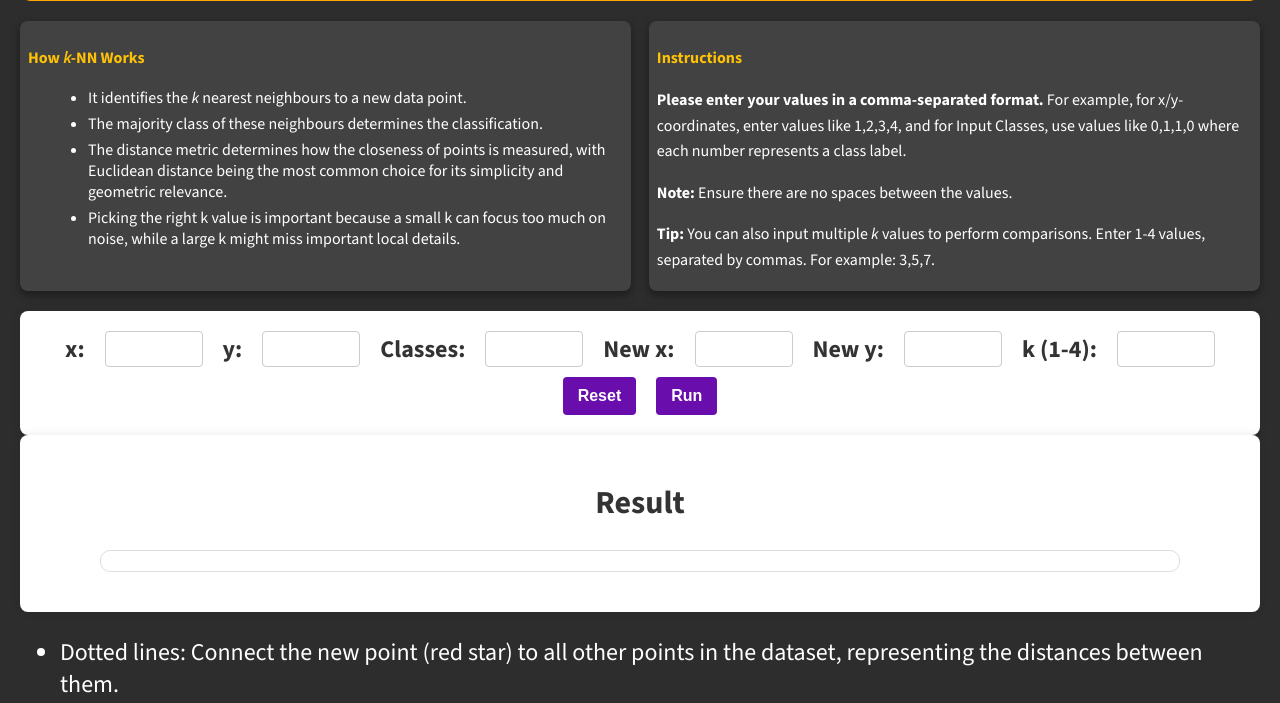
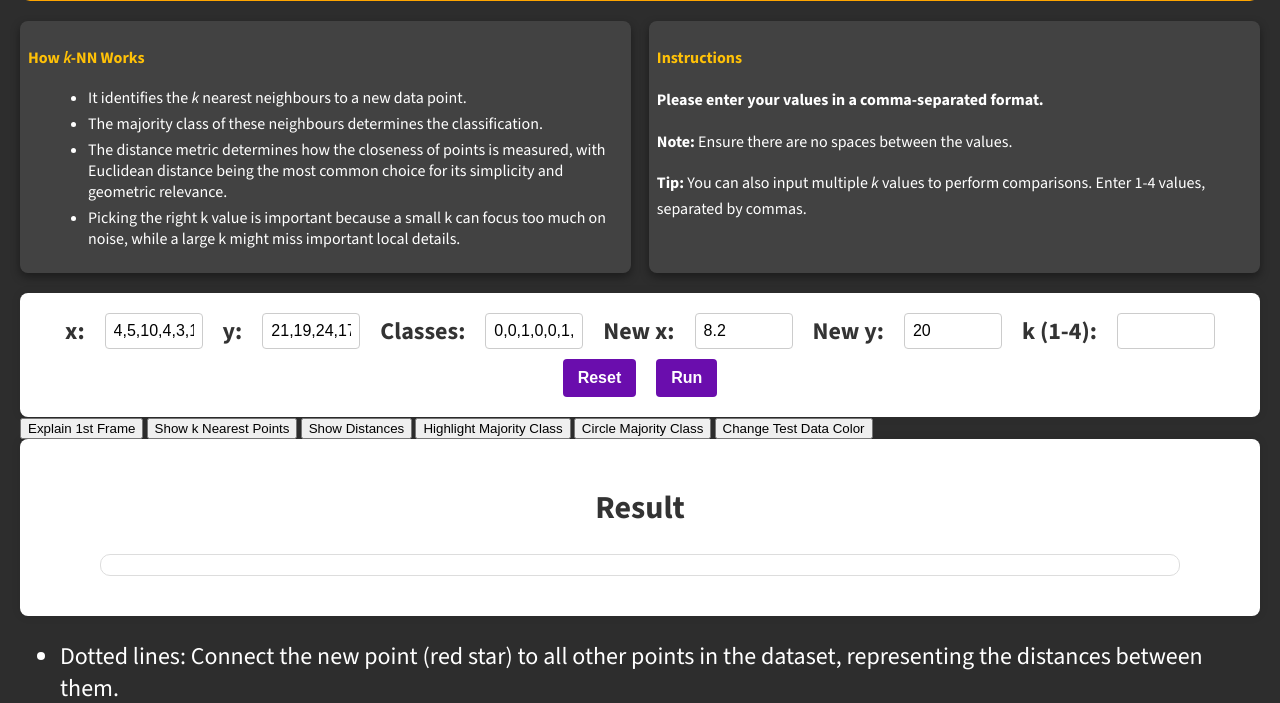
Before and after one commit to PY-01/fyp, a Flask app: page /knn/ in a window 1280 px wide. Shown: the part 142-845 px from the top of the page. Run offline with Flask 3, Linux system fonts and the light colour scheme; some web fonts are replaced.

Commit message:
Update run_knn.html

```diff
--- a/full code/templates/knn/run_knn.html
+++ b/full code/templates/knn/run_knn.html
@@ -59,28 +59,31 @@
         <!-- Input Instructions -->
         <div class="input-instructions">
             <p><strong>Instructions</strong></p>
-            <p><b>Please enter your values in a comma-separated format.</b> For example, for x/y-coordinates, enter values like 1,2,3,4, and for Input Classes, use values like 0,1,1,0 where each number represents a class label.</p>
+            <p><b>Please enter your values in a comma-separated format.</b></p>
             <p><b>Note:</b> Ensure there are no spaces between the values.</p>
-            <p><b>Tip:</b> You can also input multiple <i>k</i> values to perform comparisons. Enter 1-4 values, separated by commas. For example: 3,5,7.</p>
+            <p><b>Tip:</b> You can also input multiple <i>k</i> values to perform comparisons. Enter 1-4 values, separated by commas.</p>
         </div>
     </div>
 
     <!-- Single-line input form -->
     <form id="knnForm" class="input-form single-line-form">
         <label for="x_data">x:</label>
-        <input type="text" id="x_data" name="x_data" required>
+        <input type="text" id="x_data" name="x_data" required
+        value="4,5,10,4,3,11,14,8,10,12,10,9,12,11,10,7,7,7,13,6,12,5,9,5,14,9">
 
         <label for="y_data">y:</label>
-        <input type="text" id="y_data" name="y_data" required>
+        <input type="text" id="y_data" name="y_data" required
+        value="21,19,24,17,16,25,24,22,21,21,18,18,16,17,20,17,24,20,19,22,22,24,23,23,17,19">
 
         <label for="classes">Classes:</label>
-        <input type="text" id="classes" name="classes" required>
+        <input type="text" id="classes" name="classes" required
+        value="0,0,1,0,0,1,1,0,1,1,1,0,1,1,1,0,0,0,1,0,1,0,1,0,1,1">
 
         <label for="new_x">New x:</label>
-        <input type="number" id="new_x" name="new_x" required step="1">
+        <input type="number" id="new_x" name="new_x" required step="1"  value="8.2">
 
         <label for="new_y">New y:</label>
-        <input type="number" id="new_y" name="new_y" required step="1">
+        <input type="number" id="new_y" name="new_y" required step="1" value="20">
 
         <label for="k_value">k (1-4):</label>
         <input type="text" id="k_value" name="k_values" required pattern="^([1-9]\d*)(,([1-9]\d*)){0,3}$">
@@ -89,6 +92,19 @@
         <button type="button" id="submitForm">Run</button>
     </form>
 
+     <!-- Frame control buttons -->
+    <div class="frameControls">
+        <button type="button" id="frame1Btn">Explain 1st Frame</button>
+        <button type="button" id="frame2Btn">Show k Nearest Points</button>
+        <button type="button" id="frame3Btn">Show Distances</button>
+        <button type="button" id="frame4Btn">Highlight Majority Class</button>
+        <button type="button" id="frame5Btn">Circle Majority Class</button>
+        <button type="button" id="frame6Btn">Change Test Data Color</button>
+    </div>
+
+    <div id="frameDescription"></div>
+
+    <div id="errorMessage" style="color:red; display:none;"></div>
     <div class="result-container">
         <h2>Result</h2>
         <div class="animation-container" id="animationContainer"></div>
@@ -147,6 +163,73 @@
                 }
             });
         });
+
+        document.getElementById('knnForm').onsubmit = async (e) => {
+            e.preventDefault();
+
+            const formData = new FormData(e.target);
+            const response = await fetch("/", {
+                method: "POST",
+                body: formData
+            });
+
+            const data = await response.json();
+            const errorDiv = document.getElementById('errorMessage');
+            const animationContainer = document.getElementById('animationContainer');
+
+            if (response.status === 200) {
+                errorDiv.style.display = 'none';
+                animationContainer.innerHTML = data.animation_html;
+            } else {
+                errorDiv.style.display = 'block';
+                errorDiv.textContent = data.error;  // Show the specific error message
+                animationContainer.innerHTML = '';  // Clear animation container
+            }
+        };
+
+        // Frame descriptions mapping
+        const frameDescriptions = {
+            frame1Btn: "Frame 1: Explains the initial setup and the dataset visualization.",
+            frame2Btn: "Frame 2: Highlights the k nearest points to the new data point.",
+            frame3Btn: "Frame 3: Displays the distances to the k nearest neighbors.",
+            frame4Btn: "Frame 4: Highlights the majority class among the k neighbors.",
+            frame5Btn: "Frame 5: Draws a circle around the majority class.",
+            frame6Btn: "Frame 6: Changes the test data point to the predicted class's color."
+        };
+
+        // Function to show description and move to the next frame
+        function handleFrameAction(buttonId, frameNumber) {
+            // Update the frame description
+            const frameDescriptionDiv = document.getElementById('frameDescription');
+            frameDescriptionDiv.textContent = frameDescriptions[buttonId];
+
+            // Trigger the animation frame logic
+            // This assumes you have a function `goToFrame(frameNumber)` in your animation logic
+            goToFrame(frameNumber);
+        }
+
+        // Add event listeners to frame buttons
+        document.getElementById('frame1Btn').addEventListener('click', () => handleFrameAction('frame1Btn', 1));
+        document.getElementById('frame2Btn').addEventListener('click', () => handleFrameAction('frame2Btn', 2));
+        document.getElementById('frame3Btn').addEventListener('click', () => handleFrameAction('frame3Btn', 3));
+        document.getElementById('frame4Btn').addEventListener('click', () => handleFrameAction('frame4Btn', 4));
+        document.getElementById('frame5Btn').addEventListener('click', () => handleFrameAction('frame5Btn', 5));
+        document.getElementById('frame6Btn').addEventListener('click', () => handleFrameAction('frame6Btn', 6));
+
+        // Example of the `goToFrame` function
+        function goToFrame(frameNumber) {
+            // Example implementation: Hide all frames and show the target frame
+            const frames = document.querySelectorAll('.animation-frame');
+            frames.forEach(frame => frame.style.display = 'none');
+
+            // Show the specific frame
+            const targetFrame = document.querySelector(`#frame${frameNumber}`);
+            if (targetFrame) {
+                targetFrame.style.display = 'block';
+            } else {
+                console.error(`Frame ${frameNumber} not found!`);
+            }
+        }
     </script>
 </body>
 </html>
```
